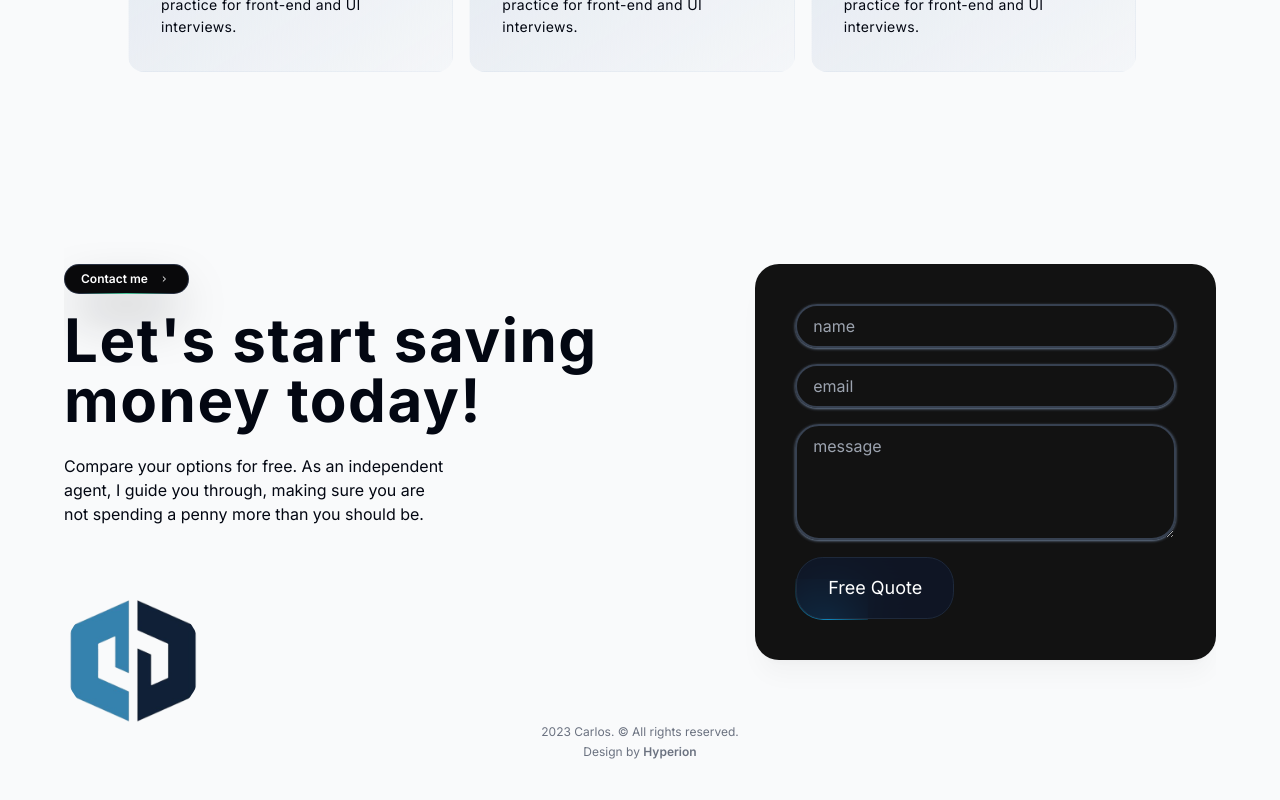
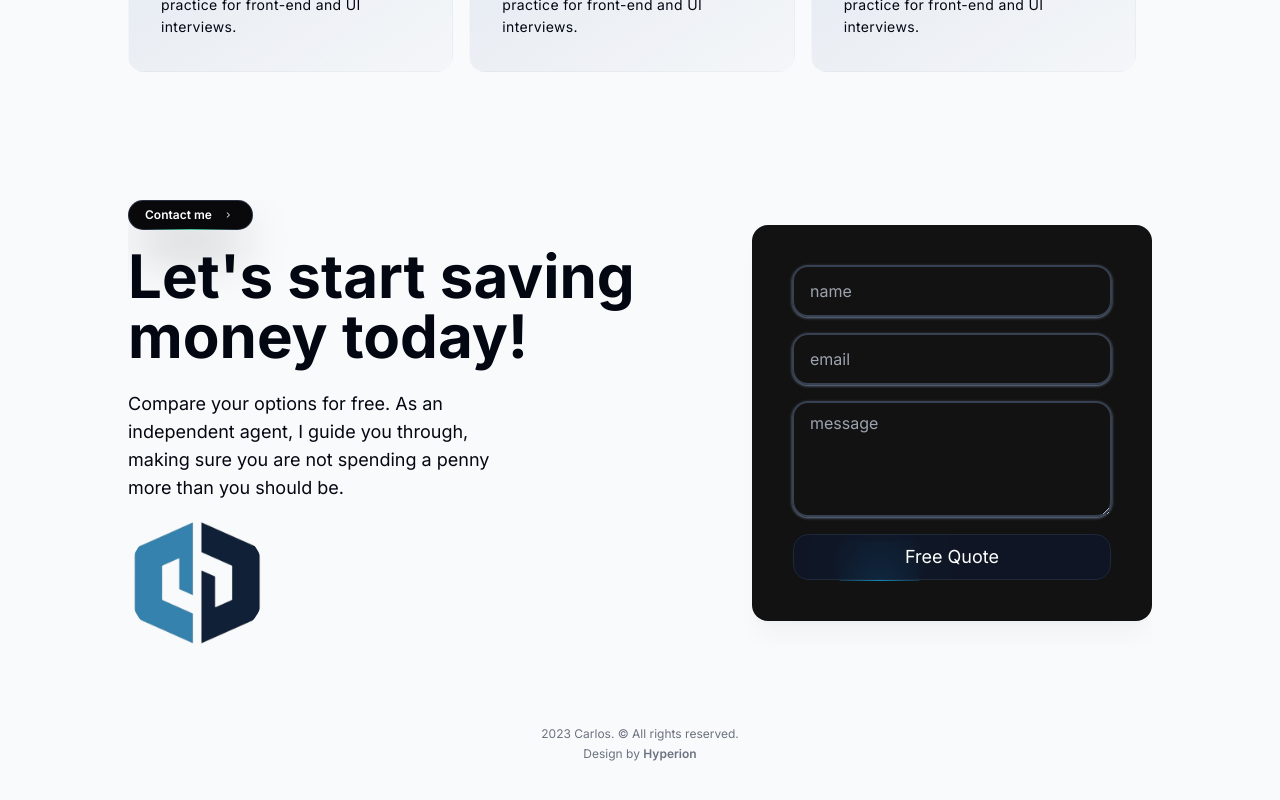
Before and after one commit to hyperionalbertazzi/taxes-carlos, a Next.js app: page / in a window 1280 px wide. Shown: the part 1849-2649 px from the top of the page. Built offline with nearby package versions, Linux system fonts and the light colour scheme; no server answers.

Commit message:
responsive cta y ajustes

```diff
--- a/src/components/ContactForm.tsx
+++ b/src/components/ContactForm.tsx
@@ -42,11 +42,11 @@ export default function ContactForm() {
   return (
     <form
       onSubmit={handleSubmit(processForm)}
-      className="flex flex-col p-10 space-y-4 shadow-black/[0.03] backdrop-blur-[0.5rem] bg-dark dark:bg-gray-950 dark:bg-opacity-75 rounded-3xl shadow-xl"
+      className="flex flex-col p-10 space-y-4 shadow-black/[0.03] backdrop-blur-[0.5rem] bg-dark dark:bg-gray-950 dark:bg-opacity-75 rounded-2xl shadow-xl"
     >
       <input
         placeholder="name"
-        className="relative px-4 py-2 text-base rounded-3xl text-white bg-transparent border-2 border-gray-700 focus:border-blue-500 focus:outline-none focus:ring focus:ring-blue-300 shadow shadow-slate-500"
+        className="relative px-4 py-3 text-base rounded-2xl text-white bg-transparent border-2 border-gray-700 focus:border-blue-500 focus:outline-none focus:ring focus:ring-blue-300 shadow shadow-slate-500"
         {...register("name")}
       />
       {errors.name?.message && (
@@ -56,7 +56,7 @@ export default function ContactForm() {
       <input
         type="email"
         placeholder="email"
-        className="px-4 py-2 text-base rounded-3xl text-white bg-transparent border-2 border-gray-700 focus:border-blue-500 focus:outline-none focus:ring focus:ring-blue-300 shadow shadow-slate-500"
+        className="px-4 py-3 text-base rounded-2xl text-white bg-transparent border-2 border-gray-700 focus:border-blue-500 focus:outline-none focus:ring focus:ring-blue-300 shadow shadow-slate-500"
         {...register("email")}
       />
       {errors.email?.message && (
@@ -65,7 +65,7 @@ export default function ContactForm() {
       <textarea
         placeholder="message"
         rows={4}
-        className="px-4 py-2 text-base rounded-3xl text-white bg-transparent border-2 border-gray-700 focus:border-blue-500 focus:outline-none focus:ring focus:ring-blue-300 shadow shadow-slate-500"
+        className="px-4 py-2 text-base rounded-2xl text-white bg-transparent border-2 border-gray-700 focus:border-blue-500 focus:outline-none focus:ring focus:ring-blue-300 shadow shadow-slate-500"
         {...register("message")}
       ></textarea>
       {errors.message?.message && (
--- a/src/components/Cta.tsx
+++ b/src/components/Cta.tsx
@@ -12,34 +12,44 @@ export default function Cta() {
     <section
       ref={ref}
       id="contact"
-      className=" relative w-full overflow-hidden flex flex-col md:flex-row max-w-6xl mx-auto py-16 dark:bg-transparent"
+      className="relative overflow-hidden max-w-5xl flex flex-col md:flex-row mb-20 self-center w-11/12 gap-6"
     >
-      <div className="w-3/5">
-        <div>
+      <div className="w-full md:w-1/2 lg:w-3/5">
+        <div className="mb-4">
           <Badge text="Contact me" />
         </div>
-        <h1 className="md:text-6xl tracking-wide font-bold text-xl py-4 dark:text-white text-center md:text-left relative z-20">
-          Let&apos;s start saving <br /> money today!
+        <h1 className="text-4xl xs:text-6xl md:text-5xl font-bold lg:text-6xl z-20">
+          Let&apos;s start saving money today!
         </h1>
-        <p className="text-center md:text-left dark:text-neutral-300 max-w-sm relative z-20 mt-2">
+        <p className="dark:text-neutral-300 max-w-sm relative z-20 mt-6 text-sm xs:text-base xl:text-lg">
           Compare your options for free. As an independent agent, I guide you
           through, making sure you are not spending a penny more than you should
           be.
         </p>
+        <Image
+          src={logo}
+          alt="Carlos"
+          width="800"
+          height="800"
+          quality="95"
+          priority={true}
+          className="h-32 w-auto rounded-full object-cover max-md:hidden mt-4"
+        />
       </div>
 
-      <div className="w-2/5">
+      <div className="flex flex-col md:justify-center w-full md:w-1/2 lg:w-2/5">
         <ContactForm />
+        <Image
+          src={logo}
+          alt="Carlos"
+          width="800"
+          height="800"
+          quality="95"
+          priority={true}
+          className="h-36 w-auto rounded-full object-cover self-center md:hidden mt-6"
+        />
       </div>
-      <Image
-        src={logo}
-        alt="Carlos"
-        width="800"
-        height="800"
-        quality="95"
-        priority={true}
-        className="absolute bottom-0 left-0 h-32 w-auto rounded-full object-cover"
-      />
+
     </section>
   );
 }
--- a/src/components/Intro.tsx
+++ b/src/components/Intro.tsx
@@ -98,7 +98,7 @@ export default function Intro() {
         </motion.div>
       </div>
 
-      <div className="flex items-center xs:justify-center w-full md:w-2/5">
+      <div className="flex items-center justify-center w-full md:w-2/5">
         <div className="relative">
           <motion.div
             initial={{ opacity: 0, scale: 0 }}
@@ -115,12 +115,12 @@ export default function Intro() {
               height="800"
               quality="95"
               priority={true}
-              className="h-60 xs:h-72 md:h-64 lg:h-72 w-auto rounded-full object-cover border-[0.35rem] border-white shadow-xl"
+              className="h-60 xs:h-[17rem] md:h-64 lg:h-72 w-auto rounded-full object-cover border-[0.35rem] border-white shadow-xl"
             />
           </motion.div>
 
           <motion.div
-            className="absolute -bottom-6 -right-14 md:-right-10 lg:-right-20 text-4xl flex flex-col px-5 py-3 bg-slate-500 rounded-2xl border-[0.25rem] border-white shadow-xl"
+            className="absolute -bottom-6 -right-12 lg:-right-20 text-4xl flex flex-col px-5 py-3 bg-slate-500 rounded-2xl border-[0.25rem] border-white shadow-xl"
             initial={{ opacity: 0, scale: 0 }}
             animate={{ opacity: 1, scale: 1 }}
             transition={{
--- a/src/components/SpecialButton.tsx
+++ b/src/components/SpecialButton.tsx
@@ -2,13 +2,13 @@ import React from "react";
 import { MovingBorder } from "./MovingBorder";
 
 export function SpecialButton({
-  borderRadius = "1.75rem",
+  borderRadius = "1rem",
   children,
   ...otherProps
 }: any) {
   return (
     <button
-      className="bg-transparent relative text-xl  h-16 w-40 p-[1px] overflow-hidden "
+      className="bg-transparent relative text-xl h-12 w-full p-[1px] overflow-hidden "
       style={{
         borderRadius: borderRadius,
       }}
@@ -19,12 +19,12 @@ export function SpecialButton({
         style={{ borderRadius: `calc(${borderRadius} * 0.96)` }}
       >
         <MovingBorder duration={3500} rx="30%" ry="30%">
-          <div className="h-20 w-20 opacity-[0.8] bg-gradient-radial from-sky-500 to-transparent " />
+          <div className="h-20 w-20 opacity-[0.8] bg-gradient-radial from-sky-500 to-transparent" />
         </MovingBorder>
       </div>
 
       <div
-        className="relative bg-slate-900/[0.8] border border-slate-800 backdrop-blur-xl text-white   flex items-center justify-center w-full h-full text-lg antialiased"
+        className="relative bg-slate-900/[0.8] border border-slate-800 backdrop-blur-xl text-white flex items-center justify-center w-full h-full text-lg antialiased"
         style={{
           borderRadius: `calc(${borderRadius} * 0.96)`,
         }}
```
